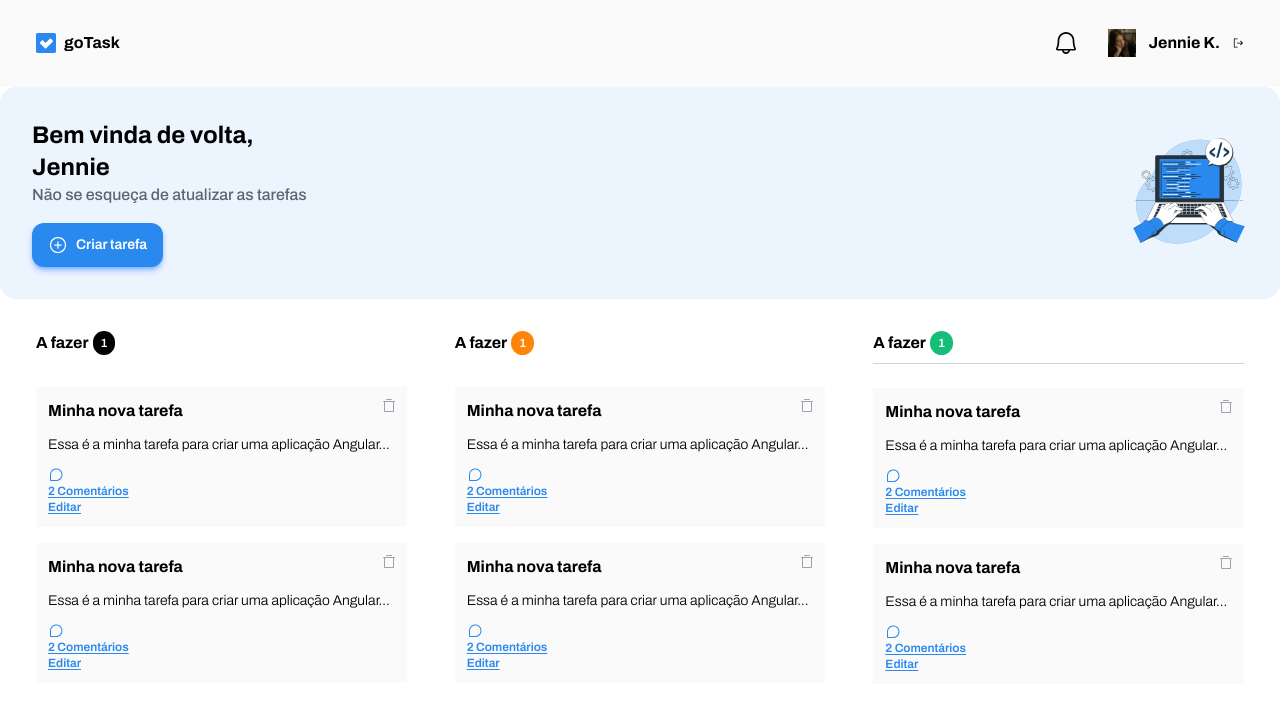
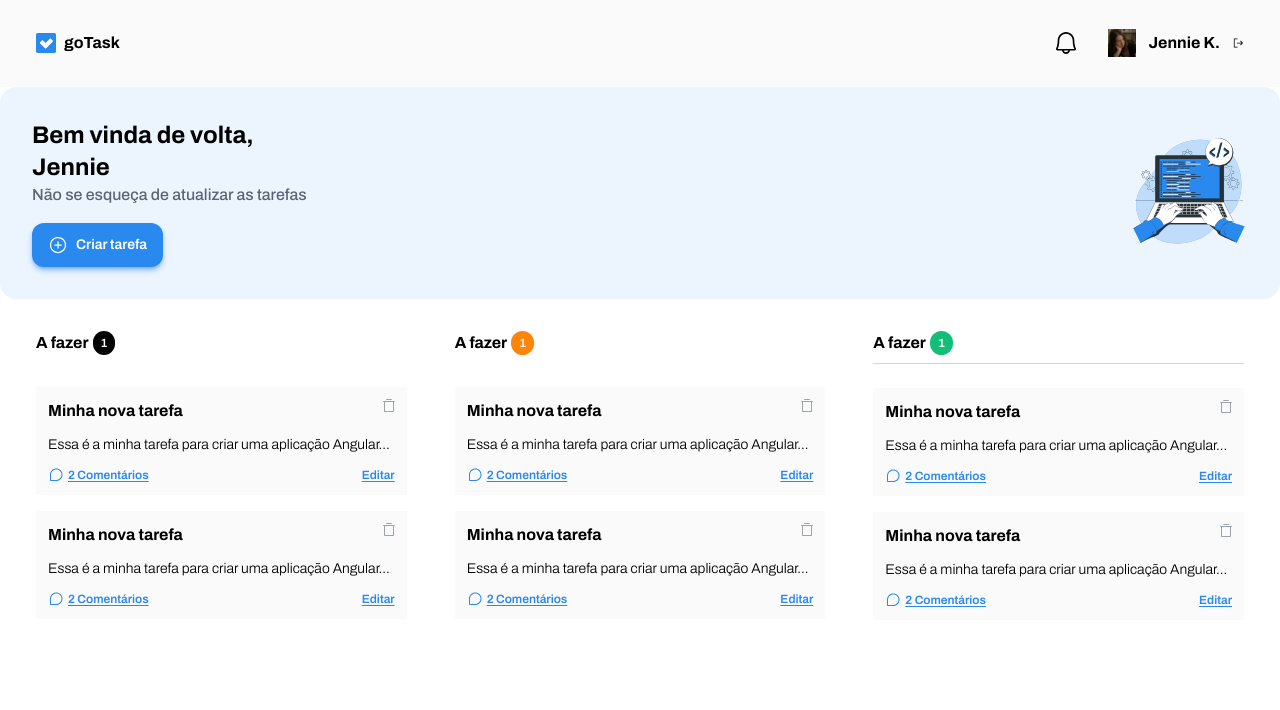
Before and after one commit to frederico-codes/angular-projeto-go-task, an Angular app: page / in a window 1280 px wide. Shown: the top 710 px of the page. Built offline with nearby package versions, Linux system fonts and the light colour scheme.

Commit message:
ajuste na criação do layout do card das tarefas

```diff
--- a/src/app/components/task-card/task-card.component.html
+++ b/src/app/components/task-card/task-card.component.html
@@ -6,7 +6,7 @@
     src="/images/icon_delete.svg" alt="">
   </div>
   <p class="font-light text-sm">Essa é a minha tarefa para criar uma aplicação Angular...</p>
-  <div>
+  <div class="flex items-center gap-1">
     <img src="/images/Comments_Icon.svg" alt="">
     <p class="font-semibold text-xs text-[#2a89ef] underline underline-offset-2 cursor-pointer">2 Comentários</p>
     <p class="font-semibold text-xs text-[#2a89ef] underline underline-offset-2 cursor-pointer ml-auto">Editar</p>
```
